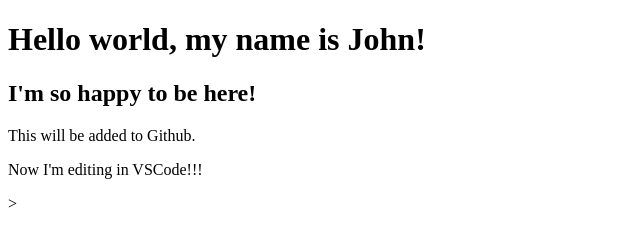
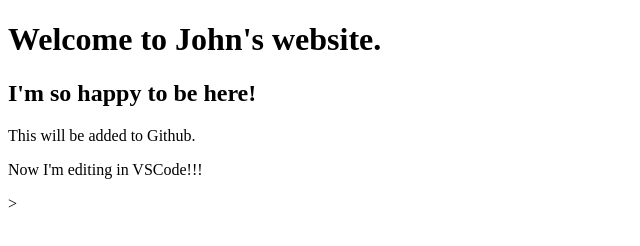
Before and after one commit to jmartiniii/NewRepl, a plain HTML site: page index.html in a window 1280 px wide. Shown: the whole page, without its empty margins (0-640 px from the left). Drawn offline with Linux system fonts and the light colour scheme.

Commit message:
updated for assignment

```diff
--- a/index.html
+++ b/index.html
@@ -9,7 +9,7 @@
 </head>
 
 <body>
-  <h1>Hello world, my name is John!</h1>
+  <h1>Welcome to John's website.</h1>
   <h2>I'm so happy to be here!</h2>
   <p>This will be added to Github.</p>
   <p>Now I'm editing in VSCode!!!</p>>
```
